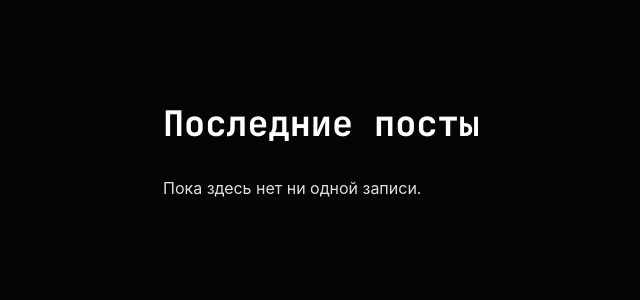
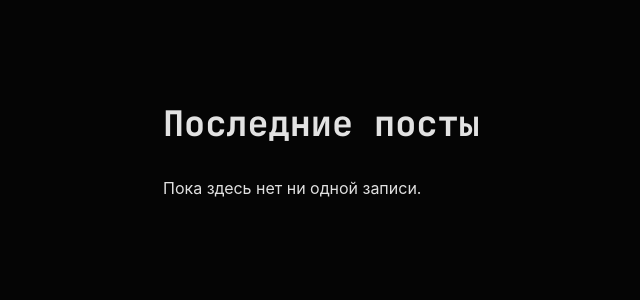
Before and after one commit to uptrixio/uptrixio, a Flask app: page / in a window 1280 px wide. Shown: the part 135-435 px from the top of the page, without its empty margins (68-708 px from the left). Run offline with Flask 3, Linux system fonts and the light colour scheme; data that the repository does not hold is empty; some libraries are stand-ins or nearby versions.

Commit message:
Update style.css

```diff
--- a/app/static/css/style.css
+++ b/app/static/css/style.css
@@ -93,6 +93,10 @@ body {
     margin: 2rem auto;
     padding: 0 1rem;
     flex-grow: 1;
+}
+
+.page-title {
+    color: #e2e2e2;
 }
 
 h1, h2, h3, h4, h5, h6 {
```
